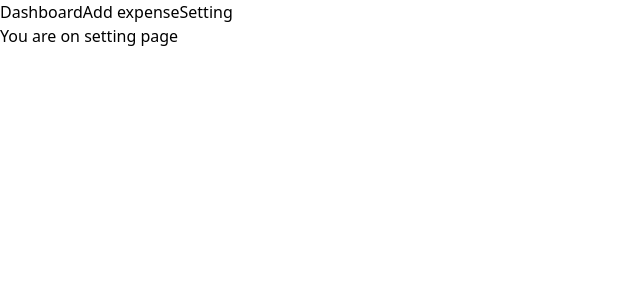
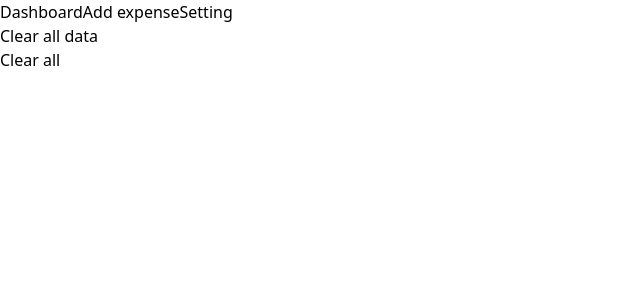
Before and after one commit to itsgauravkumar07/expenses-tracker, a React (Vite) app: page /setting in a window 1280 px wide. Shown: the top 300 px of the page, without its empty margins (0-640 px from the left). Built offline with nearby package versions, Linux system fonts and the light colour scheme.

Commit message:
feat: add the clear all  button in setting page

```diff
--- a/package.json
+++ b/package.json
@@ -14,6 +14,7 @@
     "react": "^19.1.1",
     "react-dom": "^19.1.1",
     "react-router-dom": "^7.9.1",
+    "react-toastify": "^11.0.5",
     "tailwindcss": "^4.1.13"
   },
   "devDependencies": {
--- a/src/pages/Setting.jsx
+++ b/src/pages/Setting.jsx
@@ -1,8 +1,19 @@
+import { deleteAllExpense } from "../services/localStorage";
+
+
 function Setting(){
 
+
+
+    const handleDelete = () => {
+        deleteAllExpense();
+
+    }
     return(
         <div>
-            <p>You are on setting page</p>
+            <p>Clear all data</p>
+            <button onClick={handleDelete}>Clear all</button>
+
         </div>
     )
 }
```
Also changed, not shown: 1 other file (tests, documents, lock files or other folders).
